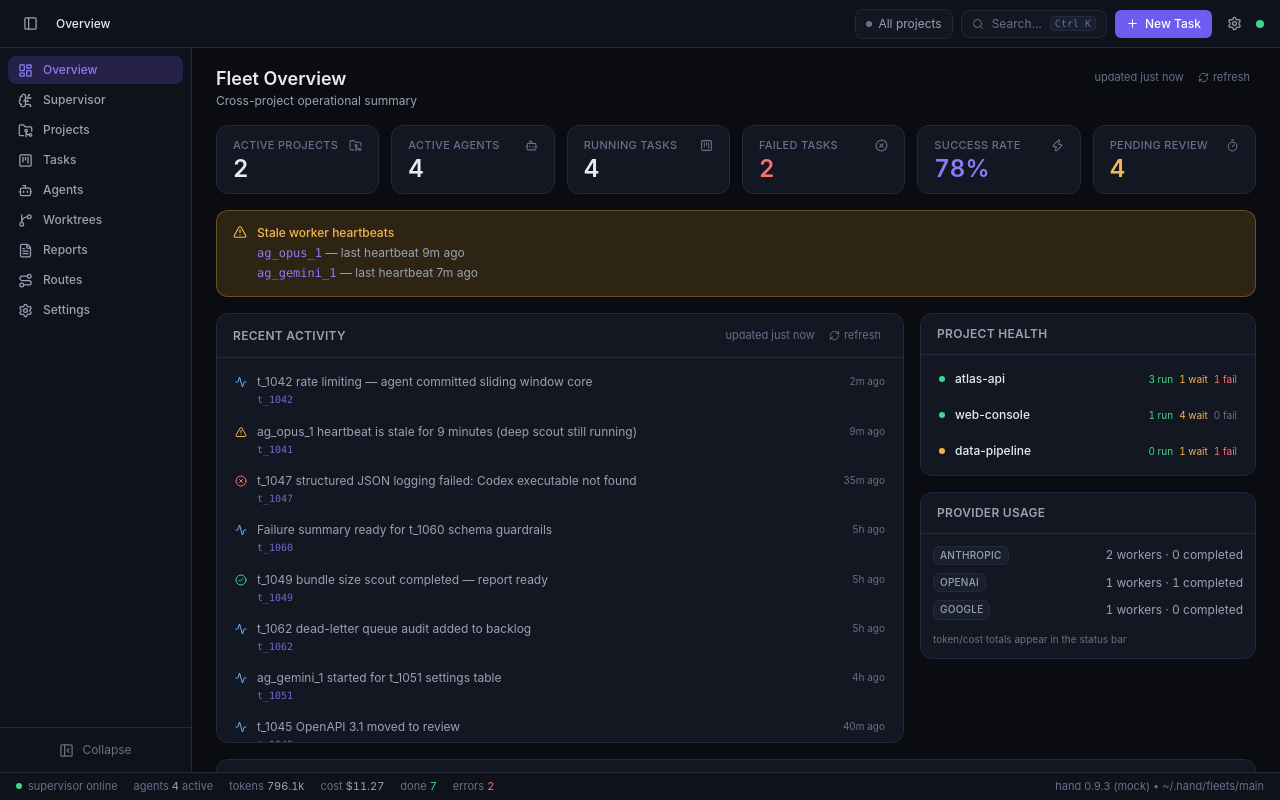
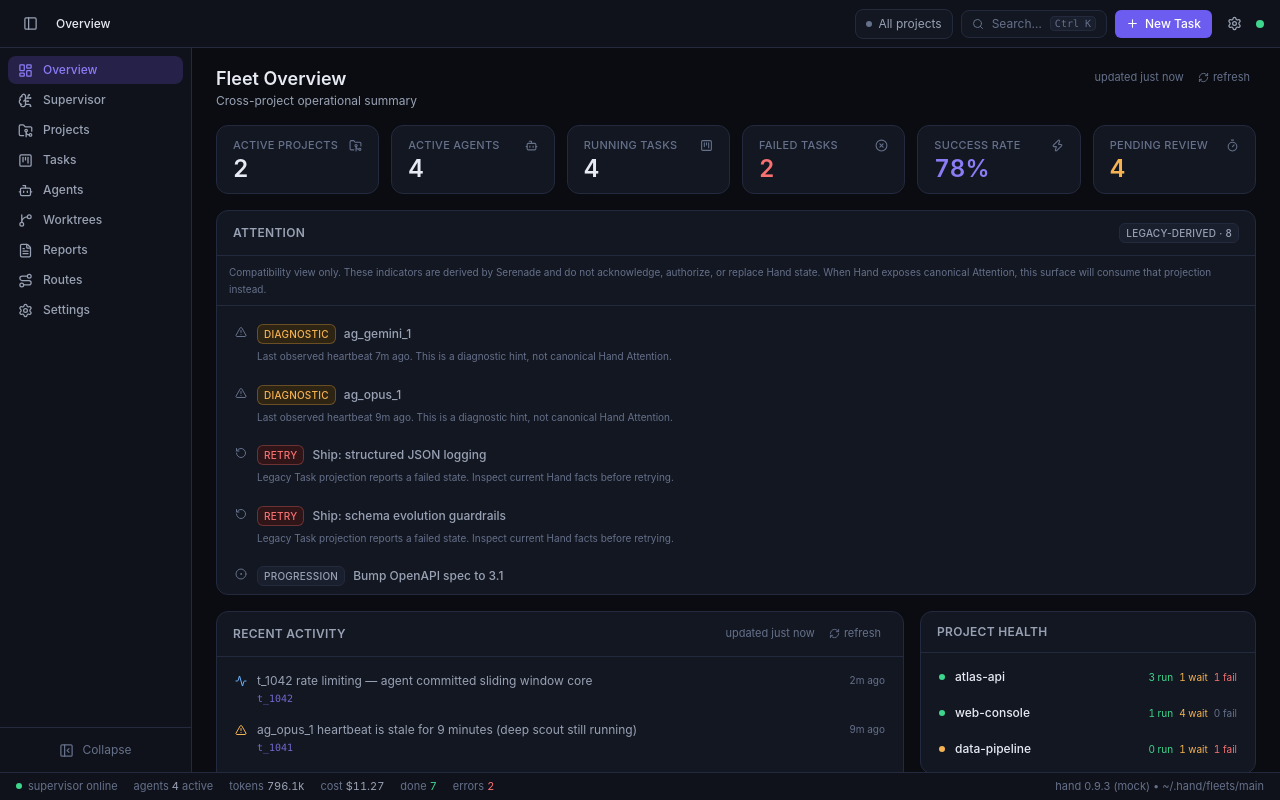
Before and after one commit to BigNeekode/Serenade, a React (Vite) app: page / in a window 1280 px wide. Built offline with nearby package versions, Linux system fonts and the light colour scheme.

Commit message:
feat(overview): mount legacy-derived Attention surface

```diff
--- a/src/features/overview/OverviewPage.tsx
+++ b/src/features/overview/OverviewPage.tsx
@@ -21,8 +21,9 @@ import { useTasks } from "@/hooks/use-tasks";
 import { useAgents } from "@/hooks/use-agents";
 import { useEvents } from "@/hooks/use-events";
 import { useReports } from "@/hooks/use-reports";
-import { useNow, isStaleHeartbeat } from "@/hooks/use-now";
+import { useNow } from "@/hooks/use-now";
 import { formatPercent, formatRelativeTime } from "@/lib/format";
+import { AttentionPanel } from "./AttentionPanel";
 
 const severityIcon = {
   info: <Activity size={12} className="text-info" />,
@@ -50,7 +51,6 @@ export function OverviewPage() {
   const successRate = doneTasks.length + failedTasks.length > 0
     ? (doneTasks.length / (doneTasks.length + failedTasks.length)) * 100
     : null;
-  const staleAgents = agentList.filter((a) => isStaleHeartbeat(a.heartbeatAt, a.status, now));
   const failureReports = (reports.data ?? []).filter((r) => r.kind === "failure_summary");
 
   const projectName = (id?: string) => projects.data?.find((p) => p.id === id)?.name ?? id ?? "—";
@@ -70,22 +70,7 @@ export function OverviewPage() {
         <StatCard label="Pending Review" value={reviewTasks.length} tone="warning" icon={<Timer size={13} />} />
       </div>
 
-      {staleAgents.length > 0 && (
-        <div className="flex items-start gap-2.5 rounded-xl border border-warning/30 bg-warning-soft px-4 py-3">
-          <AlertTriangle size={14} className="mt-0.5 text-warning" />
-          <div className="text-xs leading-relaxed">
-            <p className="font-medium text-warning">Stale worker heartbeats</p>
-            {staleAgents.map((a) => (
-              <p key={a.id} className="text-fg-muted">
-                <Link to="/agents" className="font-mono text-accent hover:underline">
-                  {a.id}
-                </Link>{" "}
-                — last heartbeat {formatRelativeTime(a.heartbeatAt)}
-              </p>
-            ))}
-          </div>
-        </div>
-      )}
+      <AttentionPanel tasks={taskList} agents={agentList} now={now} />
 
       <div className="grid gap-4 lg:grid-cols-3">
         <Card className="lg:col-span-2">
```
